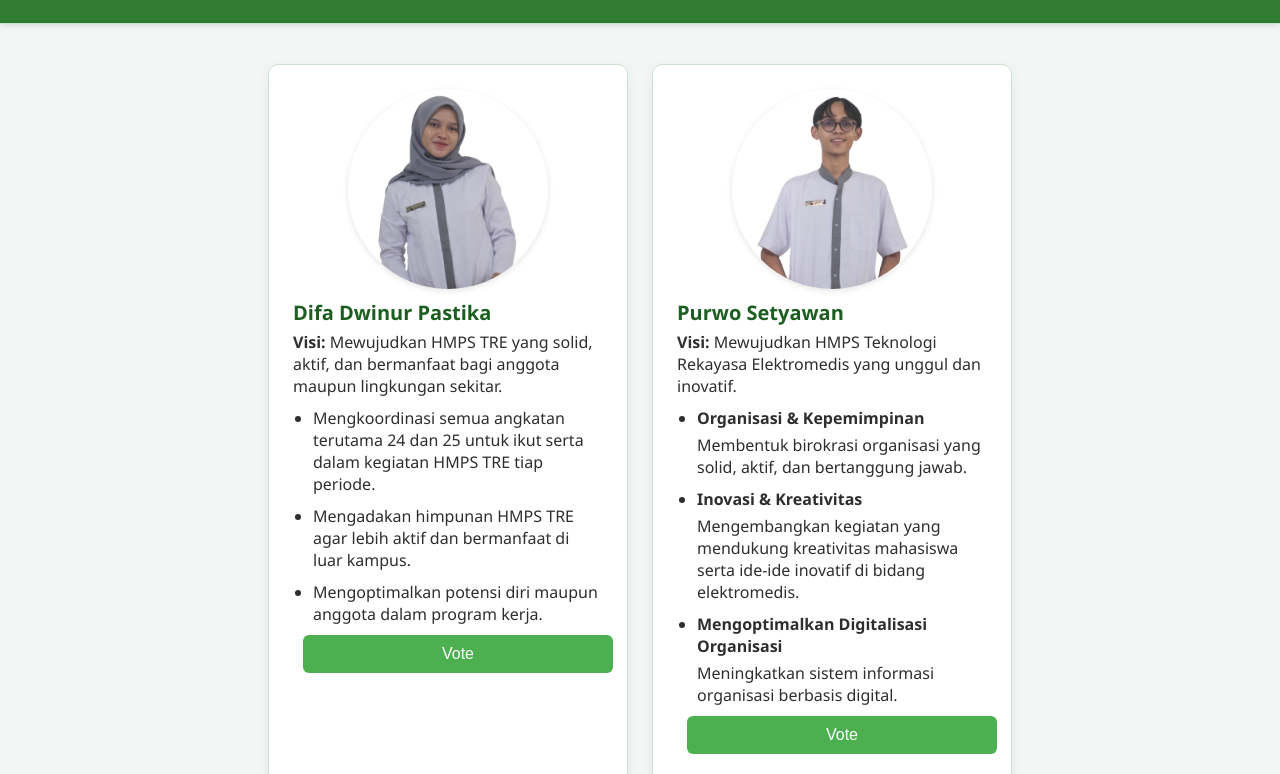
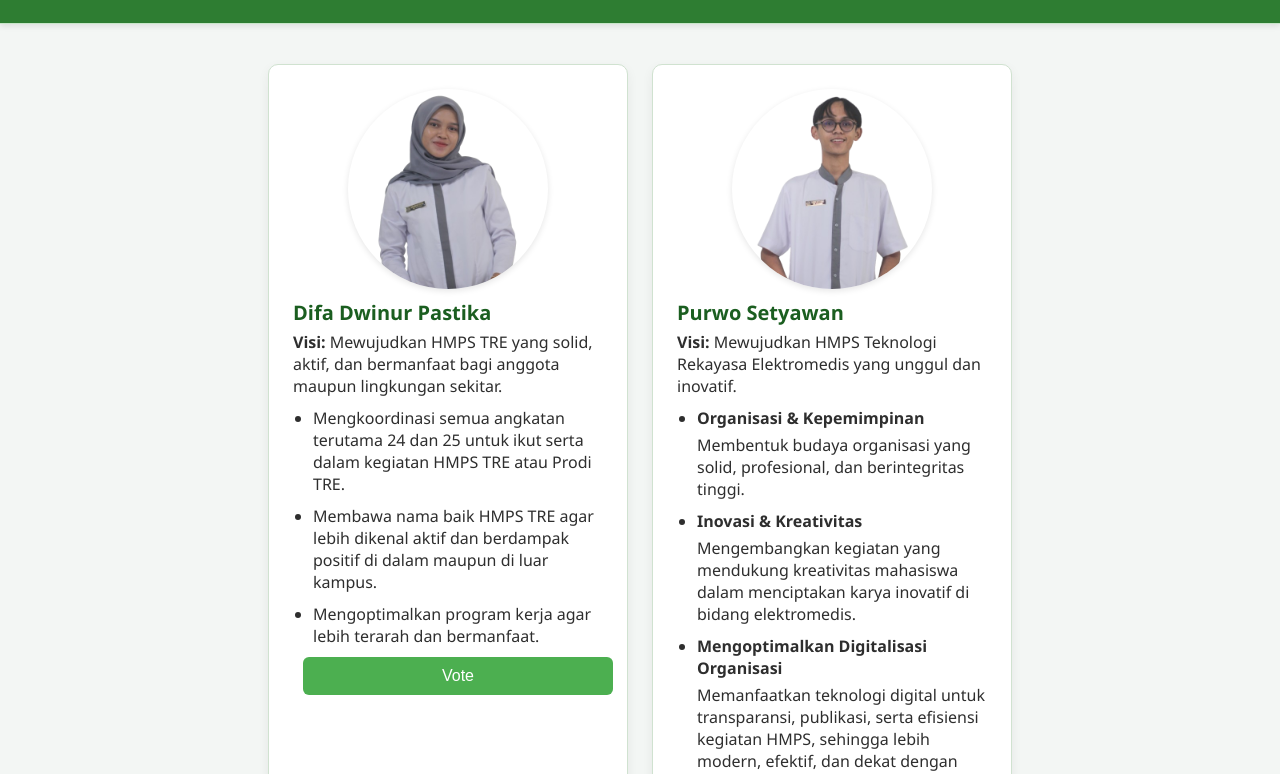
Before and after one commit to ahta05/pemilihan-ketua, a plain HTML site: page voting.html in a window 1280 px wide. Shown: the part 178-952 px from the top of the page. Drawn offline with Linux system fonts and the light colour scheme.

Commit message:
Update voting.html

```diff
--- a/voting.html
+++ b/voting.html
@@ -38,9 +38,9 @@
       <h2>Difa Dwinur Pastika</h2>
       <p><strong>Visi:</strong> Mewujudkan HMPS TRE yang solid, aktif, dan bermanfaat bagi anggota maupun lingkungan sekitar.</p>
       <ul class="misi">
-        <li>Mengkoordinasi semua angkatan terutama 24 dan 25 untuk ikut serta dalam kegiatan HMPS TRE tiap periode.</li>
-        <li>Mengadakan himpunan HMPS TRE agar lebih aktif dan bermanfaat di luar kampus.</li>
-        <li>Mengoptimalkan potensi diri maupun anggota dalam program kerja.</li>
+        <li>Mengkoordinasi semua angkatan terutama 24 dan 25 untuk ikut serta dalam kegiatan HMPS TRE atau Prodi TRE.</li>
+        <li>Membawa nama baik HMPS TRE agar lebih dikenal aktif dan berdampak positif di dalam maupun di luar kampus.</li>
+        <li>Mengoptimalkan program kerja agar lebih terarah dan bermanfaat.</li>
       </ul>
       <button id="vote1">Vote</button>
     </div>
@@ -52,15 +52,15 @@
       <ul class="misi">
         <li>
           <strong>Organisasi & Kepemimpinan</strong><br>
-          <p>Membentuk birokrasi organisasi yang solid, aktif, dan bertanggung jawab.</p>
+          <p>Membentuk budaya organisasi yang solid, profesional, dan berintegritas tinggi.</p>
         </li>
         <li>
           <strong>Inovasi & Kreativitas</strong><br>
-          <p>Mengembangkan kegiatan yang mendukung kreativitas mahasiswa serta ide-ide inovatif di bidang elektromedis.</p>
+          <p>Mengembangkan kegiatan yang mendukung kreativitas mahasiswa dalam menciptakan karya inovatif di bidang elektromedis.</p>
         </li>
         <li>
           <strong>Mengoptimalkan Digitalisasi Organisasi</strong><br>
-          <p>Meningkatkan sistem informasi organisasi berbasis digital.</p>
+          <p>Memanfaatkan teknologi digital untuk transparansi, publikasi, serta efisiensi kegiatan HMPS, sehingga lebih modern, efektif, dan dekat dengan mahasiswa.</p>
         </li>
       </ul>
       <button id="vote2">Vote</button>
```
